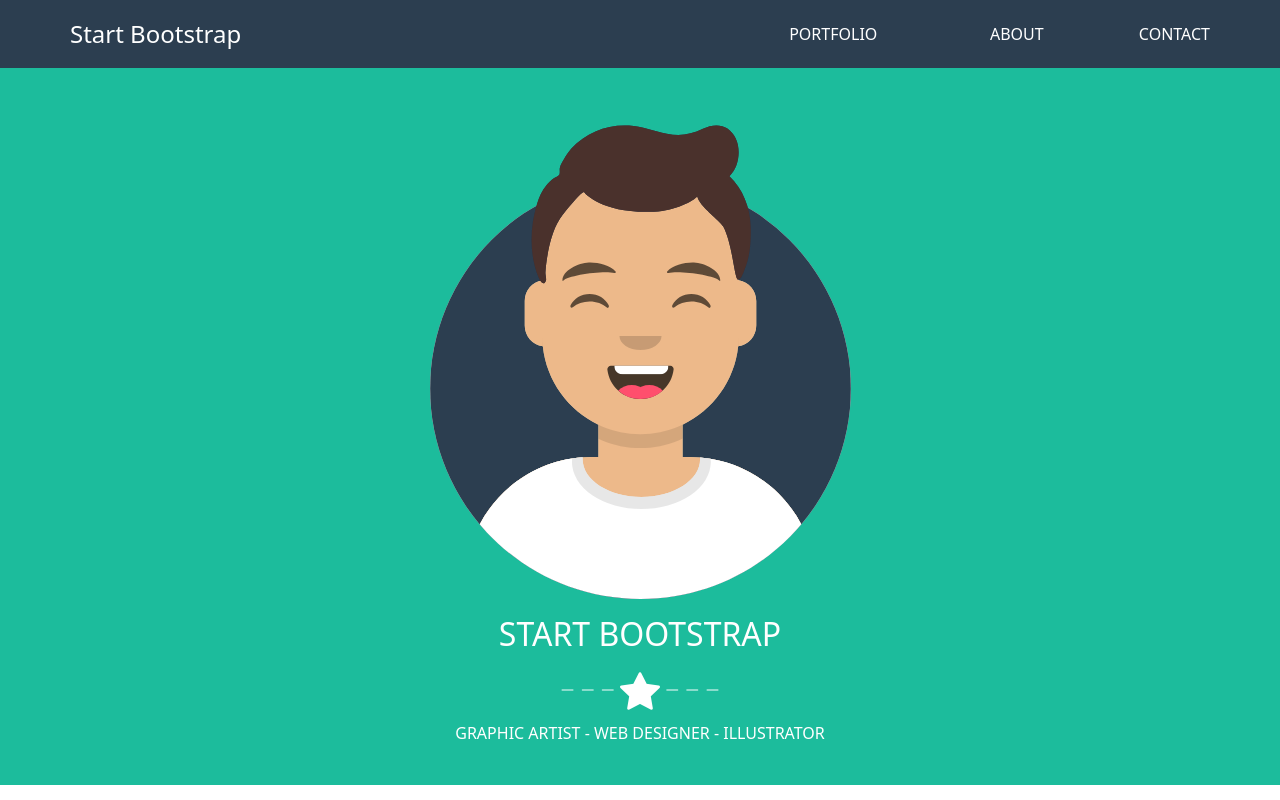
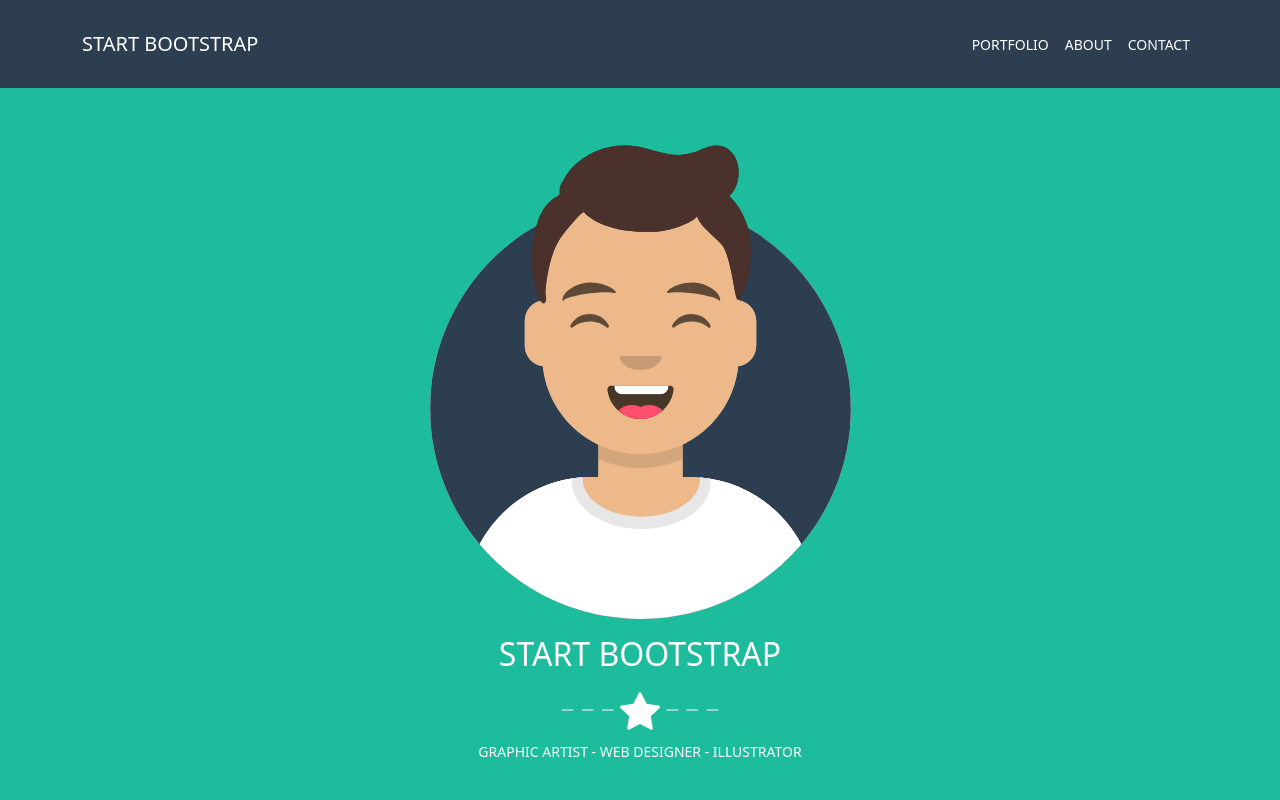
Before and after one commit to Leovilcu1/html-css-bootstrap-freelancer, a plain HTML site: page index.html in a window 1280 px wide. Shown: the top 800 px of the page. Drawn offline with nearby package versions, Linux system fonts and the light colour scheme.

Commit message:
html-css-bootstrap-freelancer-completato

```diff
--- a/css/style.css
+++ b/css/style.css
@@ -18,10 +18,15 @@
 a:not( .logo ):hover{
     color: #1cbc9c!important;
 }
-.ovl{
-    opacity: 0;
+
+.my-nav li a {
+    color: white;
+    font-size: 14px;
+
 }
-.ovl:hover{
-    opacity: 1;
-    background: rgba(0, 0, 0, 0.5);
+.my-text-smoll{
+    font-size: 14px;
 }
+.my-big-text{
+    font-size: 100px;
+}
--- a/index.html
+++ b/index.html
@@ -8,41 +8,43 @@
     <link rel="stylesheet" href="https://cdn.jsdelivr.net/npm/bootstrap-icons@1.10.2/font/bootstrap-icons.css">
     <link rel="stylesheet" href="	https://cdn.jsdelivr.net/npm/bootstrap@5.2.3/dist/css/bootstrap.min.css">
     <link rel="stylesheet" href="css/style.css">
+    <script src="https://cdn.jsdelivr.net/npm/bootstrap@5.2.3/dist/js/bootstrap.bundle.min.js"></script>
 </head>
 <body >
+
     <!-- header -->
 
-    <header class="bg-my-dark text-white py-3">
-        <div class="container">
-            <div class="row align-items-center">
+    <header>
 
-                <div class="col-7 p-md-0">
-                    <a class="text-decoration-none text-white logo fs-4" href="index.html">Start Bootstrap</a>
-                </div>
+        <nav class="navbar navbar-dark navbar-expand-sm bg-my-dark ">
+            <div class="container py-3">
 
-                <div class="col p-md-0">
-                    <div class="row text-end my-hover">
+                <a class="navbar-brand logo" href="#">START BOOTSTRAP</a>
 
-                        <div class="col d-none d-md-block ">
-                            <a class="text-decoration-none text-white  fs-6 " href="#portfolio">PORTFOLIO</a>
-                        </div>
+                <button class="navbar-toggler collapsed" type="button" data-bs-toggle="collapse" data-bs-target="#navbarTogglerDemo02" aria-controls="navbarTogglerDemo02" aria-expanded="false" aria-label="Toggle navigation">
+                    <span class="navbar-toggler-icon"></span>
+                </button>
 
-                        <div class="col d-none d-md-block">
-                            <a class="text-decoration-none text-white  fs-6" href="#about">ABOUT</a>
-                        </div>
+                <div class="navbar-collapse  collapse " id="navbarTogglerDemo02" style="">
 
-                        <div class="col d-none d-md-block">
-                            <a class="text-decoration-none text-white  fs-6" href="#contact">CONTACT</a>
-                        </div>
+                    <ul class="navbar-nav ms-auto mb-2 mb-sm-0 my-nav">
 
-                        <div class="col d-md-none d-md-block">
-                            <button type="button" class="btn btn-outline-light"><i class="bi bi-list fs-4"></i></button>
-                        </div>
+                        <li class="nav-item">
+                            <a class="nav-link" href="#portfolio">PORTFOLIO</a>
+                        </li>
 
-                    </div>
+                        <li class="nav-item">
+                            <a class="nav-link" href="#about">ABOUT</a>
+                        </li>
+
+                        <li class="nav-item">
+                            <a class="nav-link" href="#contact">CONTACT</a>
+                        </li>
+
+                    </ul>
                 </div>
             </div>
-        </div>
+          </nav>
     </header>
 
     <!-- MAIN -->
@@ -62,7 +64,7 @@
                             <span><i class="bi bi-dash-lg"></i></span>
                             <span><i class="bi bi-dash-lg"></i></span>
                             <span><i class="bi bi-dash-lg"></i></span>
-                            <p>GRAPHIC ARTIST - WEB DESIGNER - ILLUSTRATOR</p>
+                            <p class="my-text-smoll">GRAPHIC ARTIST - WEB DESIGNER - ILLUSTRATOR</p>
 
                         </div>
                     </div>
@@ -87,9 +89,7 @@
                 <div class="col-12 col-md-6 col-lg-4 g-3">
 
                     <div class="card bg-dark">
-                        <img src="img/cabin.png" alt="">
-                        <div class="card-img-overlay ovl align-items-center">
-                        </div>
+                        <img  src="img/cabin.png" alt="">
                     </div>
 
                 </div>
@@ -97,9 +97,7 @@
                 <div class="col-12 col-md-6 col-lg-4 g-3">
 
                     <div class="card bg-dark">
-                        <img src="img/cake.png" alt="">
-                        <div class="card-img-overlay ovl align-items-center">
-                        </div>
+                        <img  src="img/cake.png" alt="">
                     </div>
 
                 </div>
@@ -107,9 +105,15 @@
                 <div class="col-12 col-md-6 col-lg-4 g-3">
 
                     <div class="card bg-dark">
-                        <img src="img/circus.png" alt="">
-                        <div class="card-img-overlay ovl align-items-center">
-                        </div>
+                        <img  src="img/circus.png" alt="">
+                    </div>
+
+                </div>
+
+                <div class="col-12 col-md-6 col-lg-4 g-3">
+
+                    <div class="card border-success">
+                        <img  src="img/game.png" alt="">
                     </div>
 
                 </div>
@@ -117,19 +121,7 @@
                 <div class="col-12 col-md-6 col-lg-4 g-3">
 
                     <div class="card bg-dark">
-                        <img src="img/game.png" alt="">
-                        <div class="card-img-overlay ovl align-items-center">
-                        </div>
-                    </div>
-
-                </div>
-
-                <div class="col-12 col-md-6 col-lg-4 g-3">
-
-                    <div class="card bg-dark">
-                        <img src="img/safe.png" alt="">
-                        <div class="card-img-overlay ovl align-items-center">
-                        </div>
+                        <img  src="img/safe.png" alt="">
                     </div>
 
                 </div>
@@ -138,8 +130,6 @@
 
                     <div class="card bg-dark">
                         <img  src="img/submarine.png" alt="">
-                        <div class="card-img-overlay ovl align-items-center">
-                        </div>
                     </div>
 
                 </div>
@@ -154,7 +144,7 @@
                      <div class="col-10 ">
                          <div class="row ">
 
-                            <div class="col-12 text-center">
+                            <div class="col-12 text-center py-4">
                                 <h2>ABOUT</h2>
                                 <span><i class="bi bi-dash-lg"></i></span>
                                 <span><i class="bi bi-dash-lg"></i></span>
@@ -165,16 +155,15 @@
                                 <span><i class="bi bi-dash-lg"></i></span>
                             </div>
 
-                            <div class="col-12 col-md-6 py-4">
+                            <div class="col-12 col-md-6 ">
                                 Freelancer is a free bootstrap theme created by Start Bootstrap. The download includes the complete sours files including HTML, CSS, and JavaScript as well as optional LESS stylesheets for easy customization.
                             </div>
 
-                            <div class="col-12 col-md-6">
+                            <div class="col-12 col-md-6 ">
                                 Whether you're a student lookink to showcase your work, a professional looking to attract clients,or a graphic artist looking to share your projects,this template is the perfect starting point!
                             </div>
 
                             <div class="col-12 text-center py-4">
-
                                 <button type="button" class="btn btn-outline-light"><i class="bi bi-download"></i> DOWNLOAD</button>
                             </div>
 
```
